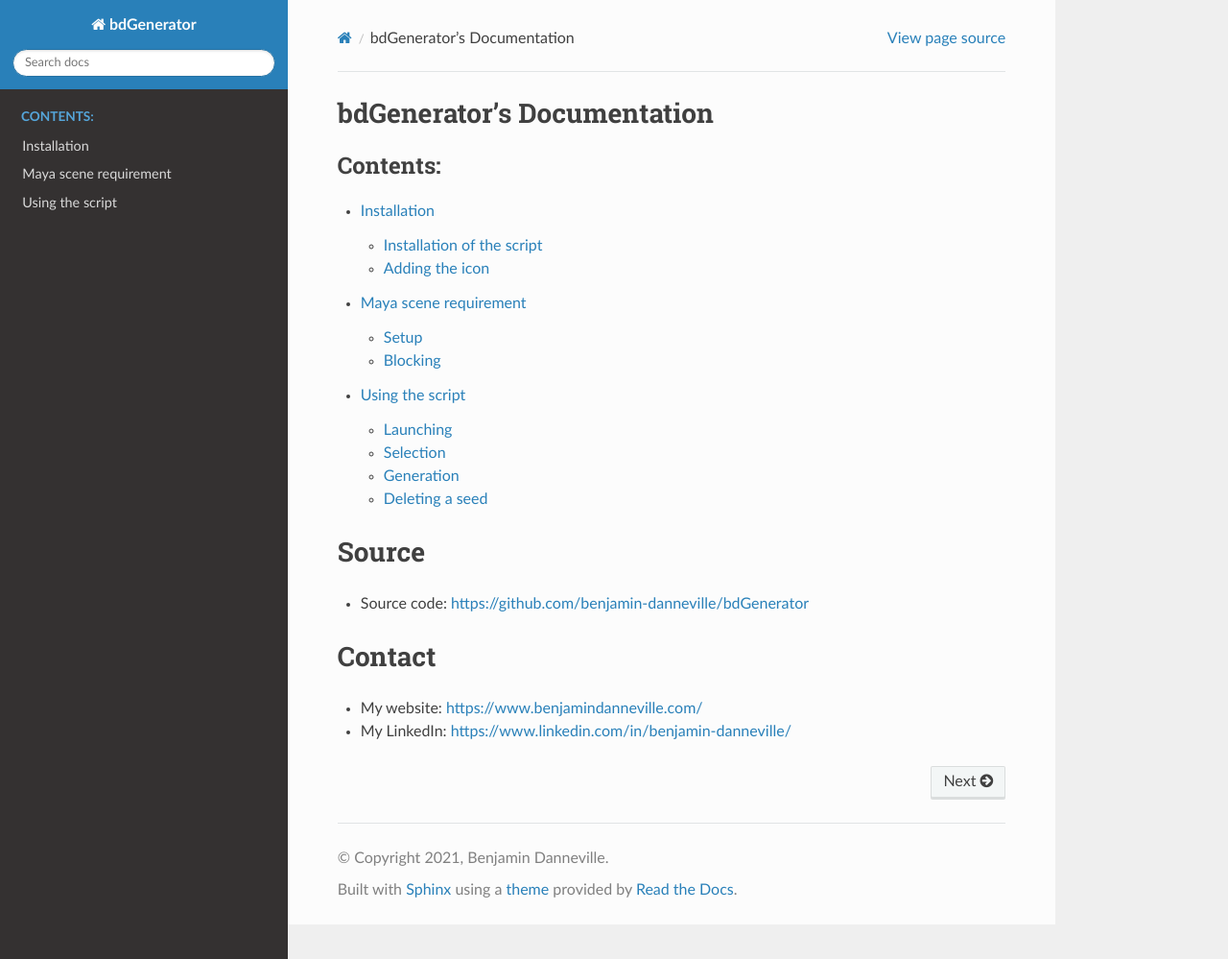
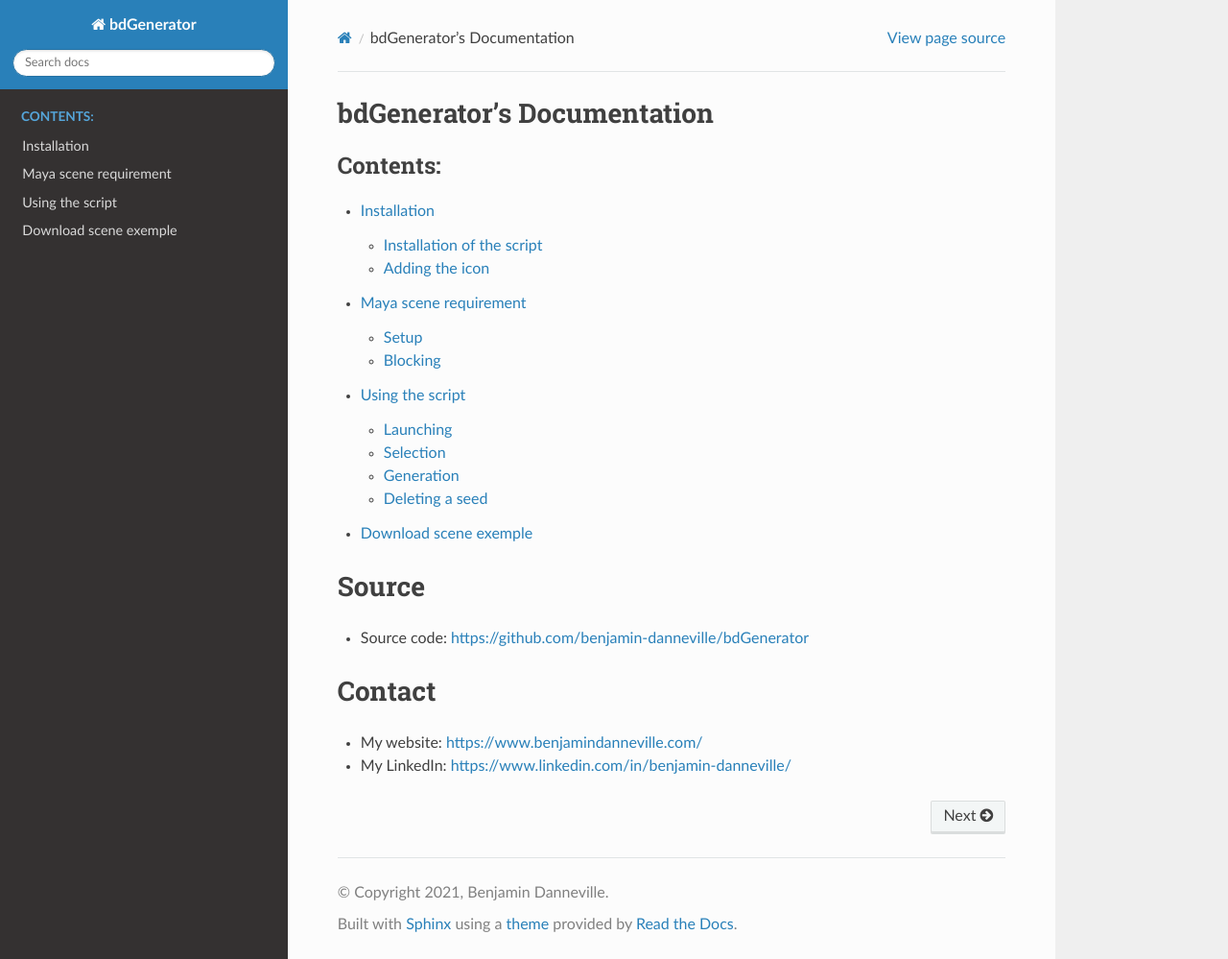
Before and after one commit to benjamin-danneville/bdGenerator, a Sphinx documentation site: the page built from docs/index.rst, in a window 1280 px wide and 999 px high. Shown: the whole window at 96% size. Built offline with Sphinx 7.4.7 and the Read the Docs theme 2.0.0, drawn with Linux system fonts in a browser that asks for light colours.

Commit message:
added download demo scene page in index

```diff
--- a/docs/index.rst
+++ b/docs/index.rst
@@ -13,6 +13,7 @@
    pages/installation
    pages/scene_requirement
    pages/using_the_script
+   pages/download_scene_exemple
 
 
 Source
```
